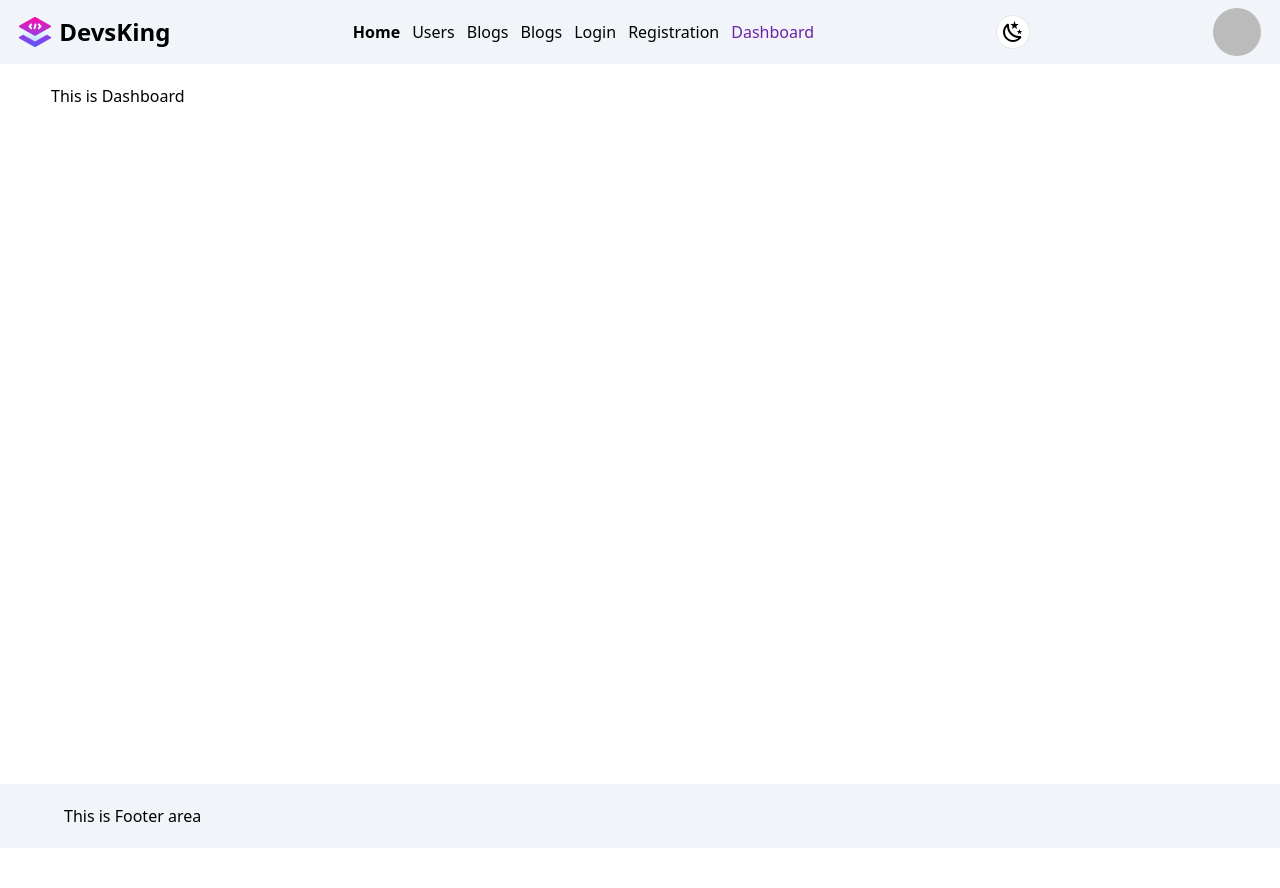
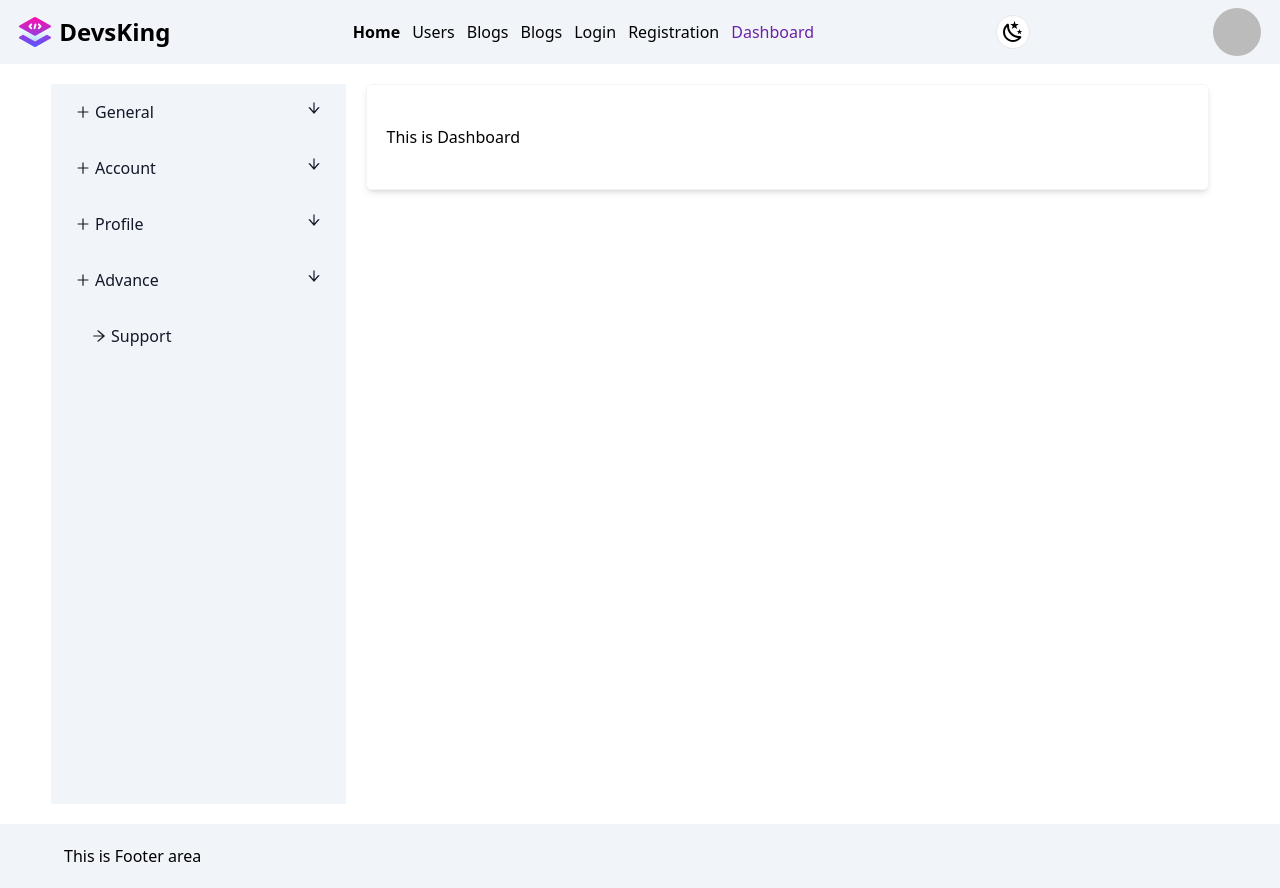
Before and after one commit to sandidas/react-crud-degsking, a React (Vite) app: page /dashboard in a window 1280 px wide. Before the commit the page ends 848 px from the top, so only its background shows below. Built offline with nearby package versions, Linux system fonts and the light colour scheme; no server answers; sample sign-in values are in the browser's storage.

Commit message:
SideBar Design Completed

```diff
--- a/src/Components/LeftSideBar/LeftSideBar.jsx
+++ b/src/Components/LeftSideBar/LeftSideBar.jsx
@@ -1,6 +1,7 @@
 import React, { useState } from 'react';
 import items from "../../Data/sidebar.json"
 import SidebarItem from './SidebarItem';
+import { BsFillGearFill } from "react-icons/bs";
 
 const LeftSideBar = () => {
     const [showsidebarchild, setShowsidebarchild] = useState(false);
--- a/src/Components/LeftSideBar/SidebarItem.jsx
+++ b/src/Components/LeftSideBar/SidebarItem.jsx
@@ -1,31 +1,36 @@
 import React from 'react';
 import { useState } from "react"
 import { Link } from 'react-router-dom';
+import { AiOutlineArrowRight, AiOutlineArrowDown, AiOutlineArrowUp, AiOutlinePlus } from "react-icons/ai";
 
 
 const SidebarItem = ({ item }) => {
     const [open, setOpen] = useState(false);
 
+    const activeClass = "sidebar-title flex justify-between py-4 px-6 cursor-pointer hover:bg-purple-800 bg-purple-900";
+    const inActiveClass = "sidebar-title flex justify-between py-4 px-6 cursor-pointer hover:bg-purple-800 active:bg-purple-900";
     if (item.childrens) {
         return (
             <div className={open ? "sidebar-item open" : "sidebar-item cursor-pointer text-gray-900 dark:text-white"}>
-                <div className="sidebar-title flex justify-between py-3 px-6" onClick={() => setOpen(!open)}>
-                    <div className=''>
+                <div className={open ? activeClass : inActiveClass} onClick={() => setOpen(!open)}>
+
+                    <div className='flex items-center gap-1'>
                         {/* {item.icon && <i className={item.icon}></i>} */}
-                        {item.title}
+                        <AiOutlinePlus />   {item.title}
                     </div>
-                    <i className="bi-chevron-down toggle-btn"> + </i>
+                    {open ? <AiOutlineArrowUp /> : <AiOutlineArrowDown />}
+
                 </div>
-                <div className="sidebar-content">
+                <div className="sidebar-content bg-black">
                     {item.childrens.map((child, index) => <SidebarItem key={index} item={child} />)}
                 </div>
             </div>
         )
     } else {
         return (
-            <Link to={item.path || "/"} className="sidebar-item plain cursor-pointer block py-2 px-10 text-gray-900 dark:text-white">
+            <Link to={item.path || "/"} className="sidebar-item plain cursor-pointer py-4 px-10 text-gray-900 dark:text-white flex items-center gap-1 hover:bg-purple-800 ">
                 {/* {item.icon && <i className={item.icon}></i>} */}
-                {item.title}
+                <AiOutlineArrowRight />  {item.title}
             </Link>
         )
     }
--- a/src/Data/sidebar.json
+++ b/src/Data/sidebar.json
@@ -1,7 +1,7 @@
 [
   {
     "title": "General",
-    "icon": "bi-gear-fill",
+    "icon": "BsFillGearFill",
     "childrens": [
       {
         "title": "User Create",
--- a/src/PrivateRoute/PrivateRoute.jsx
+++ b/src/PrivateRoute/PrivateRoute.jsx
@@ -1,17 +1,46 @@
-import React, { useContext } from 'react';
+import React, { useContext, useState } from 'react';
 import { Navigate } from 'react-router-dom';
 import Loader from '../Components/Loader/Loader';
 import { AuthContext } from '../Context/UserContext';
-
+import LeftSideBar from '../Components/LeftSideBar/LeftSideBar';
+//=====================================
+//
+//
+//
+// THIS ROUTE ONLY FOR CLIENT TYPE OF USER
+// WE HAVE 3 KINDS OF USER TYPE
+// guest (visitors), client, & Admin
+//
+//
+//
+//
+//=====================================
 const PrivateRoute = ({ children }) => {
     const { user, loading } = useContext(AuthContext);
+    const [showHideSideNav, setShowHideSideNav] = useState(false);
 
     if (loading) {
         return <Loader />
     }
     if (user && user?.uid) {
         return (
-            <> {children} </>
+            <>
+
+                <div className='grid grid-cols-1 lg:grid-cols-12 mx-auto min-h-[90vh]'>
+
+                    <aside className={showHideSideNav ? 'lg:col-span-3 dark:bg-gray-900 dark:text-gray-100 bg-slate-100 backdrop-blur-2xl transition-colors duration-500' : 'hidden lg:col-span-3 lg:block dark:bg-gray-900 dark:text-gray-100 bg-slate-100 backdrop-blur-2xl transition-colors duration-500'}>
+                        <LeftSideBar></LeftSideBar>
+                    </aside>
+
+                    <div className='lg:col-span-9 px-5  dark:bg-gray-800 dark:text-gray-100 backdrop-blur-2xl transition-colors duration-500'>
+                        <div className='dark:bg-gray-900 px-5 py-10 rounded-md border border-slate-100 dark:border-none shadow-md'>
+                            {children}
+                        </div>
+                    </div>
+                </div>
+
+
+            </>
         )
     } else {
         return <Navigate to='/'></Navigate>
--- a/src/Routes/routes.jsx
+++ b/src/Routes/routes.jsx
@@ -53,7 +53,7 @@ export const router = createBrowserRouter([
             },
             {
                 path: '/dashboard/',
-                element: <Dashboard></Dashboard>,
+                element: <PrivateRoute><Dashboard></Dashboard></PrivateRoute>,
             },
         ]
 
--- a/src/index.css
+++ b/src/index.css
@@ -2,25 +2,20 @@
 @tailwind components;
 @tailwind utilities;
 
-
-
-
-  .sidebar-title span i{
+.sidebar-title span i {
   display: inline-block;
   width: 1.5em;
 }
-  .sidebar-title .toggle-btn{
-    cursor: pointer;
-    transition: transform .3s;
+.sidebar-title .toggle-btn {
+  transition: transform 0.3s;
 }
-  .sidebar-item.open > .sidebar-title .toggle-btn{
+.sidebar-item.open > .sidebar-title .toggle-btn {
   transform: rotate(180deg);
 }
-  .sidebar-content{
-    padding-top: .25em;
+.sidebar-content {
   height: 0;
   overflow: hidden;
 }
-  .sidebar-item.open > .sidebar-content{
+.sidebar-item.open > .sidebar-content {
   height: auto;
 }
```
Lines whose indentation alone changed are shown as unchanged.
